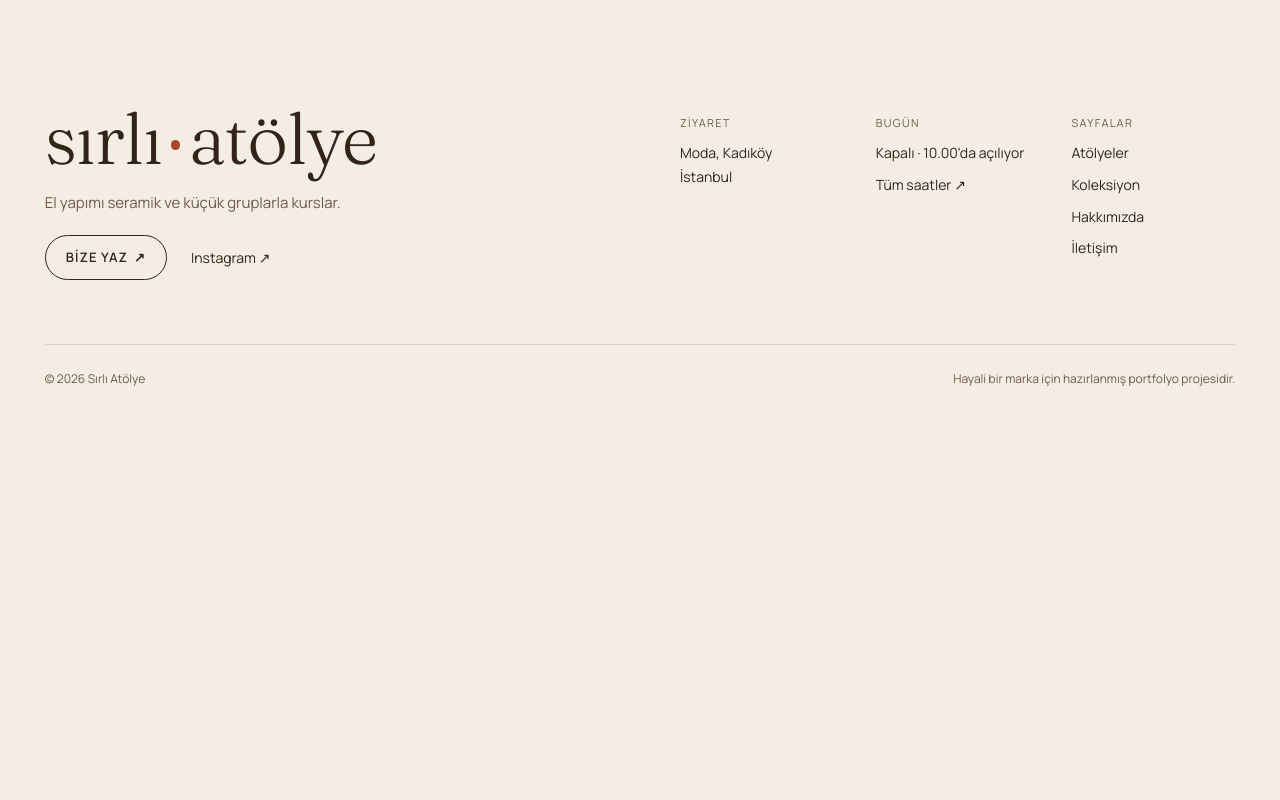
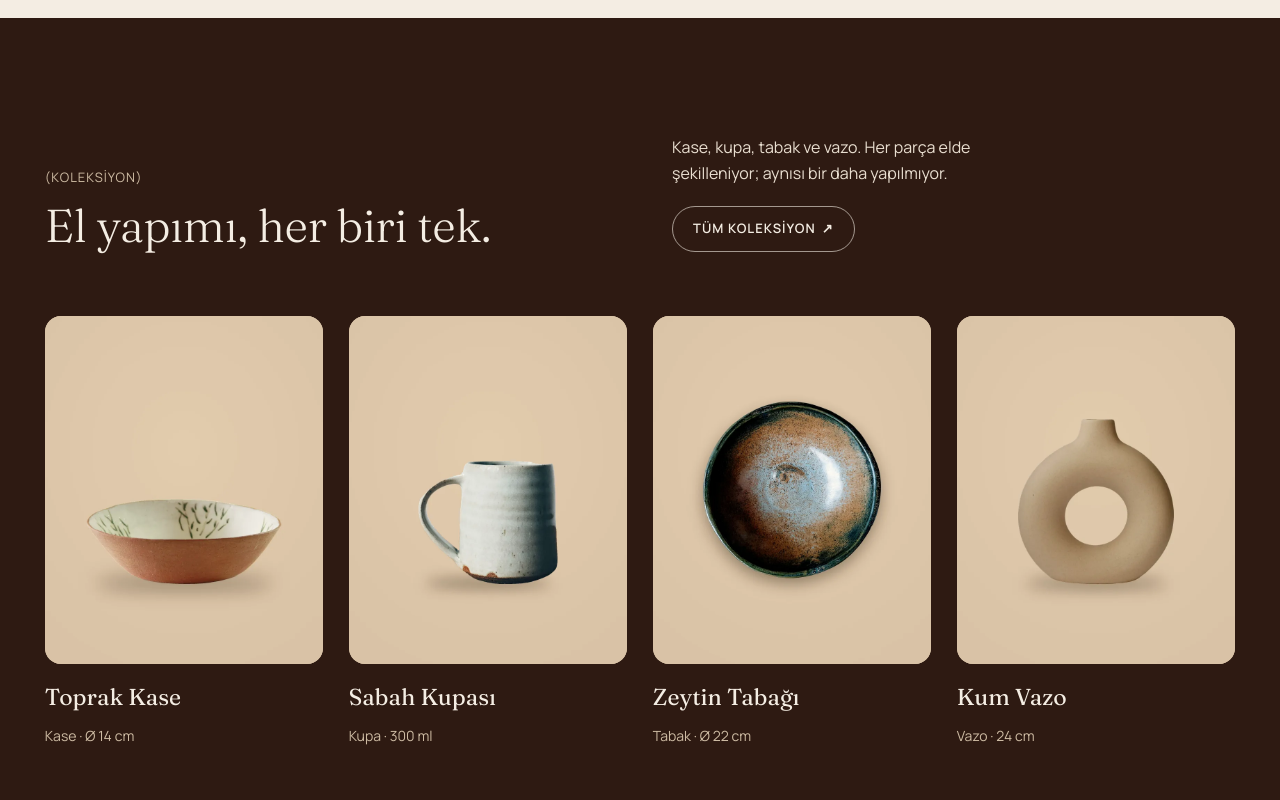
Before and after one commit to sevvalsaygat/mysterious-workshop, a Next.js app: page / in a window 1280 px wide. Shown: the part 2220-3020 px from the top of the page. Before the commit the page ends 2641 px from the top, so only its background shows below. Built offline with nearby package versions, Linux system fonts and the light colour scheme.

Commit message:
feat: add home collection section

```diff
--- a/app/page.tsx
+++ b/app/page.tsx
@@ -6,6 +6,7 @@ const HomePage: React.FC = () => {
       <Home.Hero />
       <Home.Intro />
       <Home.Workshops />
+      <Home.Collection />
     </>
   );
 };
--- /dev/null
+++ b/containers/Home/Collection/index.tsx
@@ -0,0 +1,67 @@
+import Image from "next/image";
+import Link from "next/link";
+
+import Button from "@app/components/Button";
+import { FEATURED_PRODUCTS } from "@app/data";
+
+const Collection: React.FC = () => {
+  return (
+    <section className="bg-espresso text-cream">
+      <div className="mx-auto flex max-w-page flex-col gap-[clamp(40px,5vw,72px)] px-gutter py-[clamp(72px,9vw,128px)]">
+        <div className="grid grid-cols-[repeat(auto-fit,minmax(min(100%,420px),1fr))] items-end gap-x-16 gap-y-6">
+          <div className="flex flex-col gap-3.5">
+            <span className="text-[13px] tracking-[0.08em] text-muted-light uppercase">
+              (Koleksiyon)
+            </span>
+            <h2 className="font-serif text-[clamp(32px,3.6vw,52px)] leading-[1.1] font-light tracking-[-0.01em]">
+              El yapımı, her biri tek.
+            </h2>
+          </div>
+
+          <div className="flex flex-wrap items-end justify-between gap-x-8 gap-y-5">
+            <p className="max-w-95 leading-[1.65] text-cream-dim">
+              Kase, kupa, tabak ve vazo. Her parça elde şekilleniyor; aynısı bir
+              daha yapılmıyor.
+            </p>
+            <Button
+              href="/collection"
+              title="Tüm koleksiyon"
+              variant="outline-light"
+              className="whitespace-nowrap"
+            />
+          </div>
+        </div>
+
+        <ul
+          aria-label="Koleksiyondan parçalar"
+          className="grid grid-cols-2 gap-[clamp(16px,2vw,28px)] desktop:grid-cols-4"
+        >
+          {FEATURED_PRODUCTS.map((product) => (
+            <li key={product.slug}>
+              <Link href="/collection" className="group flex flex-col gap-3">
+                <span className="relative block aspect-4/5 overflow-hidden rounded-2xl bg-sand transition-transform duration-500 ease-[cubic-bezier(0.2,0.7,0.2,1)] group-hover:-translate-y-1 group-focus-visible:-translate-y-1">
+                  <Image
+                    src={product.image}
+                    alt={product.name}
+                    fill
+                    placeholder="blur"
+                    sizes="(min-width: 1440px) 330px, (min-width: 900px) 23vw, 46vw"
+                    className="object-cover"
+                  />
+                </span>
+                <span className="pt-1 font-serif text-[clamp(20px,1.8vw,24px)]">
+                  {product.name}
+                </span>
+                <span className="text-sm text-muted-light">
+                  {product.type} · {product.size}
+                </span>
+              </Link>
+            </li>
+          ))}
+        </ul>
+      </div>
+    </section>
+  );
+};
+
+export default Collection;
--- a/containers/Home/index.ts
+++ b/containers/Home/index.ts
@@ -1,7 +1,8 @@
+import Collection from "./Collection";
 import Hero from "./Hero";
 import Intro from "./Intro";
 import Workshops from "./Workshops";
 
-const Home = { Hero, Intro, Workshops };
+const Home = { Hero, Intro, Workshops, Collection };
 
 export default Home;
```
